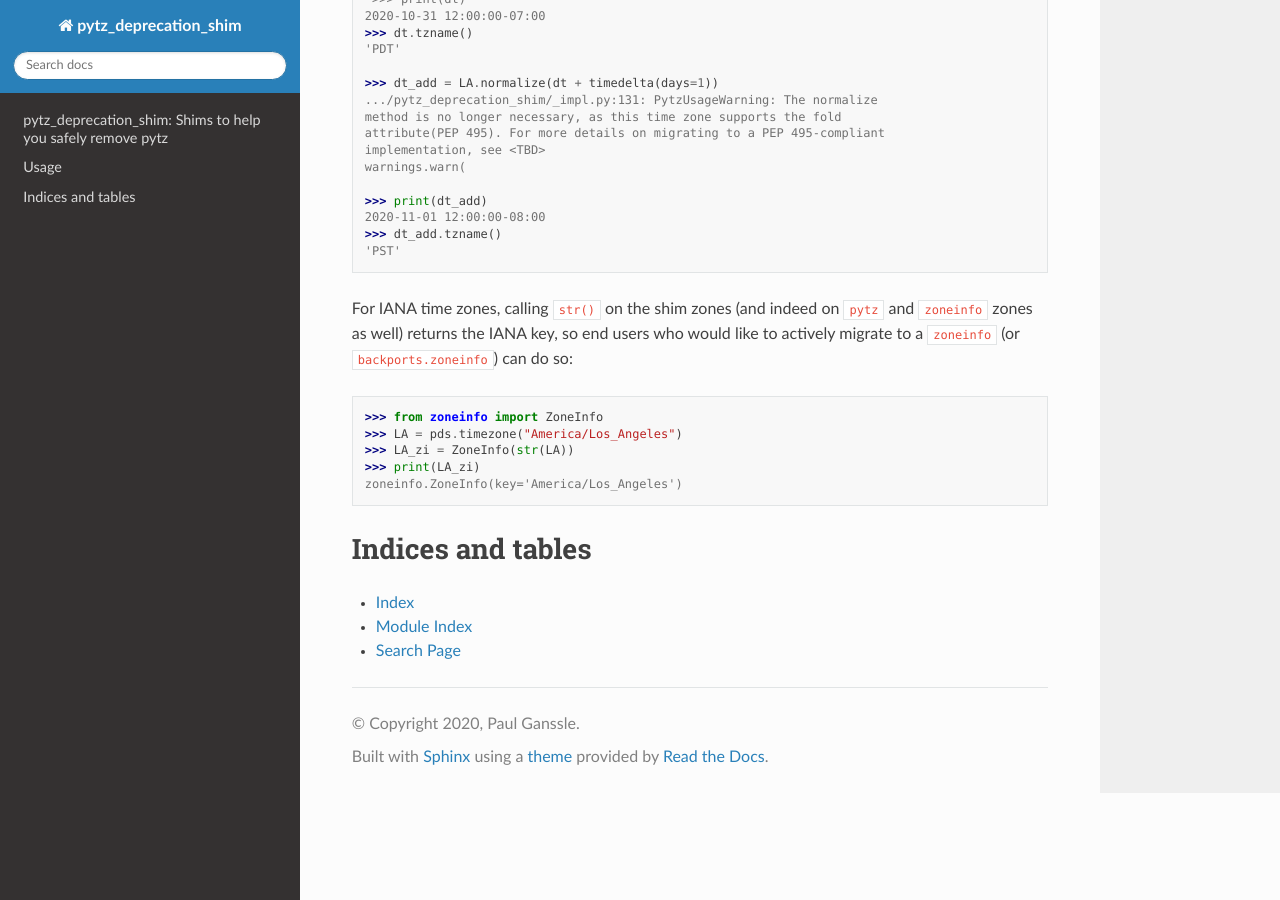
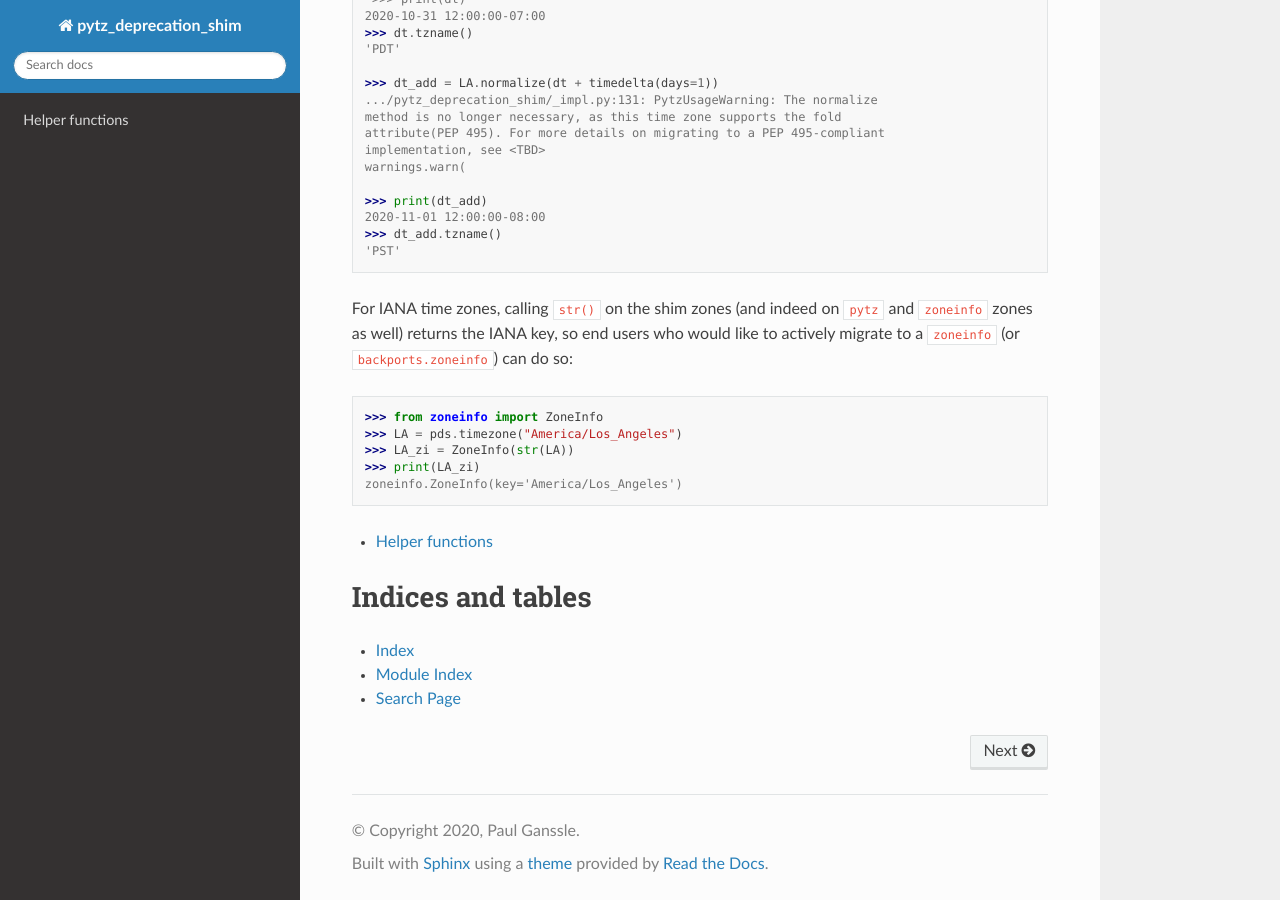
Before and after one commit to pganssle/pytz-deprecation-shim, a Sphinx documentation site: the page built from docs/index.rst, in a window 1280 px wide and 900 px high, scrolled down 1447 px. Built offline with Sphinx 7.4.7 and the Read the Docs theme 2.0.0, drawn with Linux system fonts in a browser that asks for light colours.

Commit message:
Add documentation for the helpers module

```diff
--- /dev/null
+++ b/docs/helpers.rst
@@ -0,0 +1,6 @@
+Helper functions
+================
+
+.. automodule:: pytz_deprecation_shim.helpers
+   :members:
+   :undoc-members:
--- a/docs/index.rst
+++ b/docs/index.rst
@@ -2,6 +2,8 @@
 
 .. toctree::
    :maxdepth: 2
+
+   helpers
 
 
 
```
Also changed, not shown: .readthedocs.yml (added), 1 other file.
